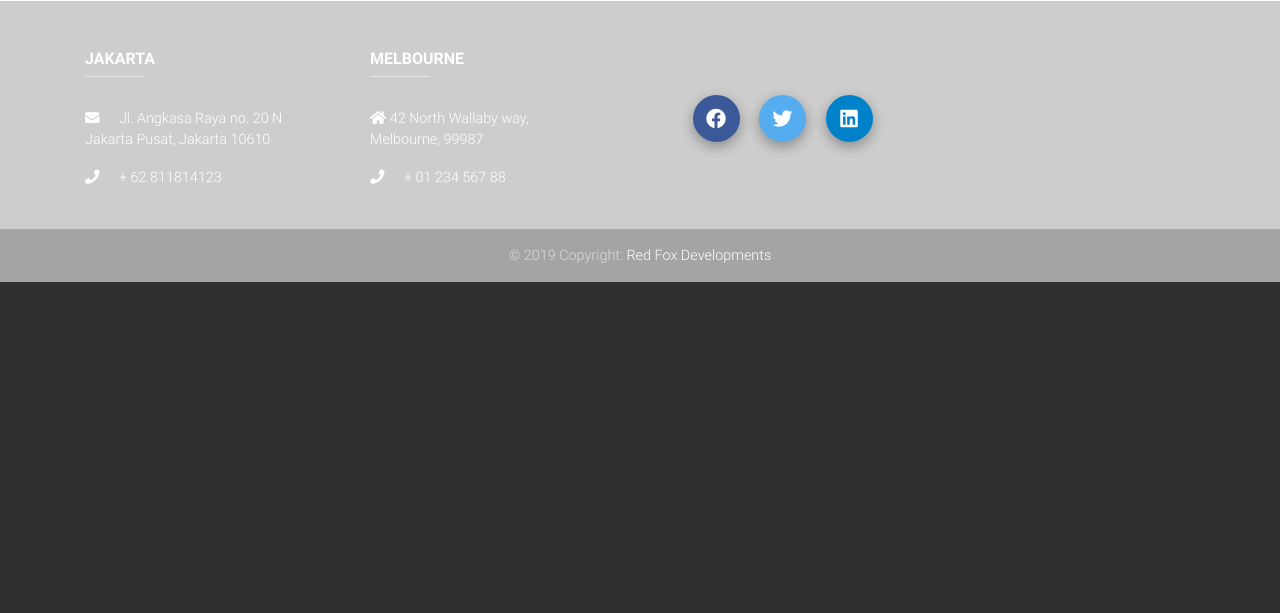
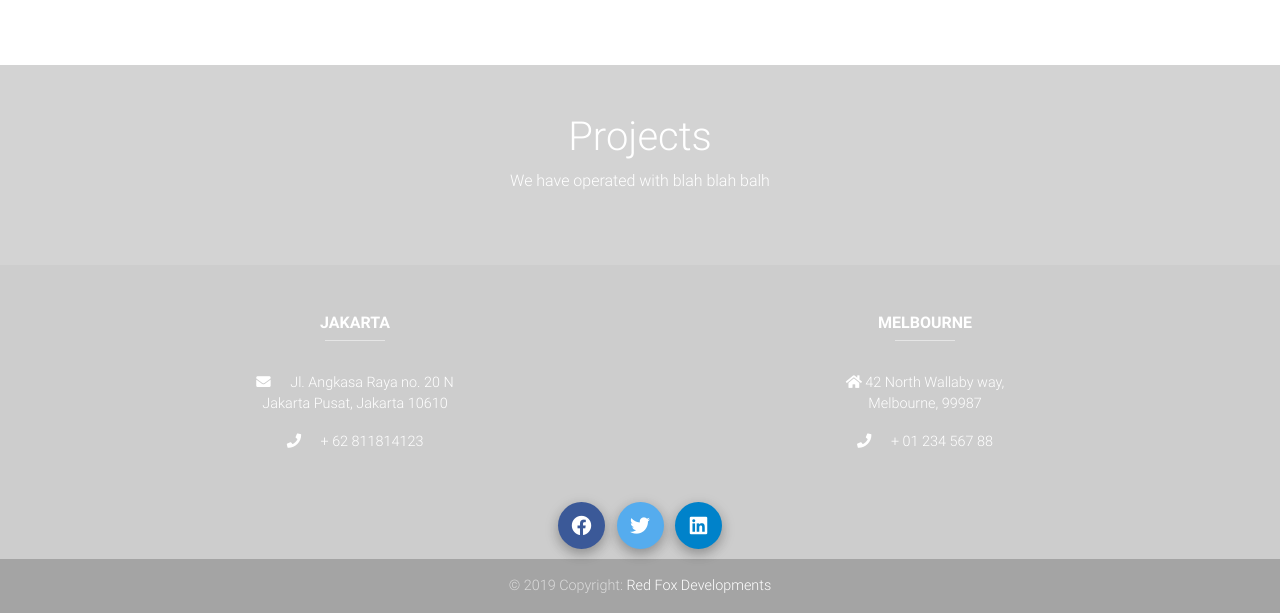
Before and after one commit to Freditansari/redfox-website, a PHP site: page / in a window 1280 px wide. Shown: the part 1399-2012 px from the top of the page. Before the commit the page ends 1681 px from the top, so only its background shows below. Run offline with PHP 8.4, Linux system fonts and the light colour scheme; some libraries are stand-ins or nearby versions.

Commit message:
added service list
added service list

```diff
--- a/css/style.css
+++ b/css/style.css
@@ -69,3 +69,8 @@ header,
     filter: progid:DXImageTransform.Microsoft.gradient( startColorstr='#002f4b', endColorstr='#00000000', GradientType=0);
     /* IE6-9 */
 }
+.banana-buttons{
+    text-align: center;
+
+
+}
--- a/index.html
+++ b/index.html
@@ -38,17 +38,9 @@
                 <a class="nav-link" href="#projects" data-offset="90">Projects</a>
               </li>
               <li class="nav-item">
-                <a class="nav-link" href="#gallery" data-offset="90">Gallery</a>
+                <a class="nav-link" href="#supports" data-offset="90">Supports</a>
               </li>
-              <li class="nav-item">
-                <a class="nav-link" href="#testimonials" data-offset="30">Testimonials</a>
-              </li>
-              <li class="nav-item">
-                <a class="nav-link" href="#articles" data-offset="90">Articles</a>
-              </li>
-              <li class="nav-item">
-                <a class="nav-link" href="#contact" data-offset="90">Contact</a>
-              </li>
+
             </ul>
             <!-- Social Icon  -->
             <!-- <ul class="navbar-nav nav-flex-icons">
@@ -73,7 +65,7 @@
       </nav>
       <!-- Navbar -->
       <!-- Full Page Intro -->
-      <div class="view intro">
+      <div id="intro" class="view intro">
         <!-- Mask & flexbox options-->
         <div class="mask rgba-black-strong d-flex justify-content-center align-items-center">
           <!-- Content -->
@@ -106,8 +98,83 @@
           <div class="container">
               <div class="col-md-12 mb-4 black-text text-center wow fadeIn">
 
-              <h1>Who We Are?</h1>
-              <p>We're a software development company that's located in Jakarta (GMT+7)</p>
+
+                  <div class="container">
+                      <div class="row justify-content-md-center">
+                          <div class=" col-xs-12 col-md-6 mb-4 black-text text-center wow fadeIn">
+
+
+                                <!-- Card -->
+                                <div class="card card-image" style="background-image: url(https://mdbootstrap.com/img/Photos/Horizontal/Work/4-col/img%20%2814%29.jpg);">
+
+                                  <!-- Content -->
+                                  <div class="text-white text-center d-flex align-items-center rgba-black-strong py-5 px-4">
+                                    <div>
+                                      <h3 class="card-title pt-2"><strong>Hire A Full-Stack Dev</strong></h3>
+                                      <p>Find an expert to handle your Node. JS and React Development</p>
+                                      <a class="btn btn-pink"> $1,000/month</a>
+                                    </div>
+                                  </div>
+
+                                </div>
+                              </div>
+                              <div class=" col-xs-12 col-md-6 mb-4 black-text text-center wow fadeIn">
+
+
+                                  <!-- Card -->
+                                  <div class="card card-image" style="background-image: url(https://mdbootstrap.com/img/Photos/Horizontal/Work/4-col/img%20%2814%29.jpg);">
+
+                                    <!-- Content -->
+                                    <div class="text-white text-center d-flex align-items-center rgba-black-strong py-5 px-4">
+                                      <div>
+                                        <h3 class="card-title pt-2"><strong>Hire A Graphic Designer</strong></h3>
+                                        <p> Find a graphic designer ninja to handle your marketing needs</p>
+                                        <a class="btn btn-pink">$500/project</a>
+                                      </div>
+                                    </div>
+
+                                  </div>
+                                </div>
+                                <div class=" col-xs-12 col-md-6 mb-4 black-text text-center wow fadeIn">
+
+
+                                    <!-- Card -->
+                                    <div class="card card-image" style="background-image: url(https://mdbootstrap.com/img/Photos/Horizontal/Work/4-col/img%20%2814%29.jpg);">
+
+                                      <!-- Content -->
+                                      <div class="text-white text-center d-flex align-items-center rgba-black-strong py-5 px-4">
+                                        <div>
+                                          <h3 class="card-title pt-2"><strong>Hire a Spring Boot Developer</strong></h3>
+                                          <p>Hire an expert for your java spring boot requirements</p>
+                                          <a class="btn btn-pink"> $1,500/month</a>
+                                        </div>
+                                      </div>
+
+                                    </div>
+                                  </div>
+
+                                  <div class=" col-xs-12 col-md-6 mb-4 black-text text-center wow fadeIn">
+
+
+                                      <!-- Card -->
+                                      <div class="card card-image" style="background-image: url(https://mdbootstrap.com/img/Photos/Horizontal/Work/4-col/img%20%2814%29.jpg);">
+
+                                        <!-- Content -->
+                                        <div class="text-white text-center d-flex align-items-center rgba-black-strong py-5 px-4">
+                                          <div>
+                                            <h3 class="card-title pt-2"><strong>Custom Projects</strong></h3>
+                                            <p>Talk to our consultants to help you with custom requirements</p>
+                                            <a class="btn btn-pink"> <i class="fa fa-phone"></i> Talk With a Consultant</a>
+                                          </div>
+                                        </div>
+
+                                      </div>
+                                    </div>
+
+
+                      </div>
+                    </div>
+
               </div>
 
           </div>
@@ -125,7 +192,7 @@
             </div>
 
         </section>
-        <section id="supports" class="py-5" style="background-color:white">
+        <!-- <section id="supports" class="py-5" style="background-color:white">
             <div class="container">
                 <div class="col-md-12 mb-4 black-text text-center wow fadeIn">
 
@@ -136,7 +203,7 @@
             </div>
 
         </section>
-
+  -->
 
 
 
@@ -157,8 +224,8 @@
 
       <!-- Footer Elements -->
       <div class="container">
-          <div class="row py-4 d-flex align-items-center">
-              <div class="col-md-4 col-lg-3 col-xl-3">
+          <div class="row py-4 d-flex text-center align-items-center">
+              <div class="col-md-4 col-lg-6 ">
                   <h6 class="text-uppercase font-weight-bold">
                       <strong>Jakarta</strong>
                   </h6>
@@ -172,7 +239,7 @@
 
               </div>
 
-              <div class="col-md-4 col-lg-3 col-xl-3">
+              <div class="col-md-4 col-lg-6">
                   <h6 class="text-uppercase font-weight-bold">
                       <strong>Melbourne</strong>
                   </h6>
@@ -186,8 +253,11 @@
               </div>
 
             <!-- Social buttons -->
-            <div class="col-md-4 col-lg-3 col-xl-3">
-                <ul class="list-unstyled list-inline text-center">
+            <!-- <div class="col-md-4 col-lg-3 col-xl-3 ">
+
+            </div> -->
+            <!-- <div class="social-buttons">
+              <ul class="list-unstyled list-inline text-center align-items-center social-buttons" style>
                 <li class="list-inline-item">
                   <a class="btn-floating btn-fb mx-1">
                     <i class="fab fa-facebook"> </i>
@@ -198,32 +268,41 @@
                     <i class="fab fa-twitter"> </i>
                   </a>
                 </li>
-                    <!-- <li class="list-inline-item">
-                      <a class="btn-floating btn-gplus mx-1">
-                        <i class="fab fa-google-plus"> </i>
-                      </a>
-                    </li> -->
+
                 <li class="list-inline-item">
                   <a class="btn-floating btn-li mx-1">
                     <i class="fab fa-linkedin"> </i>
                   </a>
                 </li>
-                    <!-- <li class="list-inline-item">
-                      <a class="btn-floating btn-dribbble mx-1">
-                        <i class="fab fa-dribbble"> </i>
-                      </a>
-                    </li> -->
+
               </ul>
-            </div>
+
+            </div> -->
+
+
 
             <!-- Social buttons -->
 
 
 
           </div>
+          <div class="banana-buttons">
+            <span><a class="btn-floating btn-fb mx-1">
+              <i class="fab fa-facebook"> </i>
+            </a></span>
+            <span><a class="btn-floating btn-tw mx-1">
+              <i class="fab fa-twitter"> </i>
+            </a></span>
+            <span><a class="btn-floating btn-li mx-1">
+              <i class="fab fa-linkedin"> </i>
+            </a></span>
+          </div>
+
 
 
       </div>
+
+
       <!-- Footer Elements -->
 
       <!-- Copyright -->
```
Lines whose indentation alone changed are shown as unchanged.
